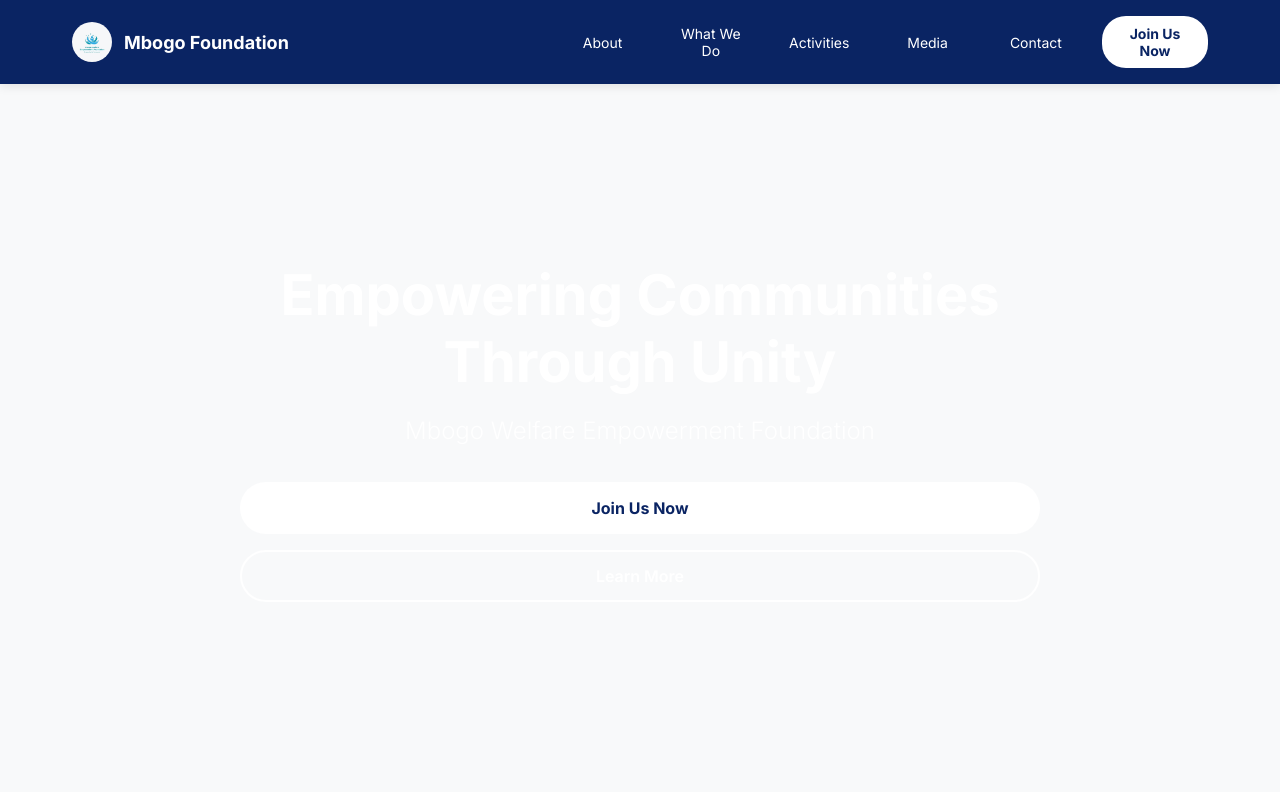
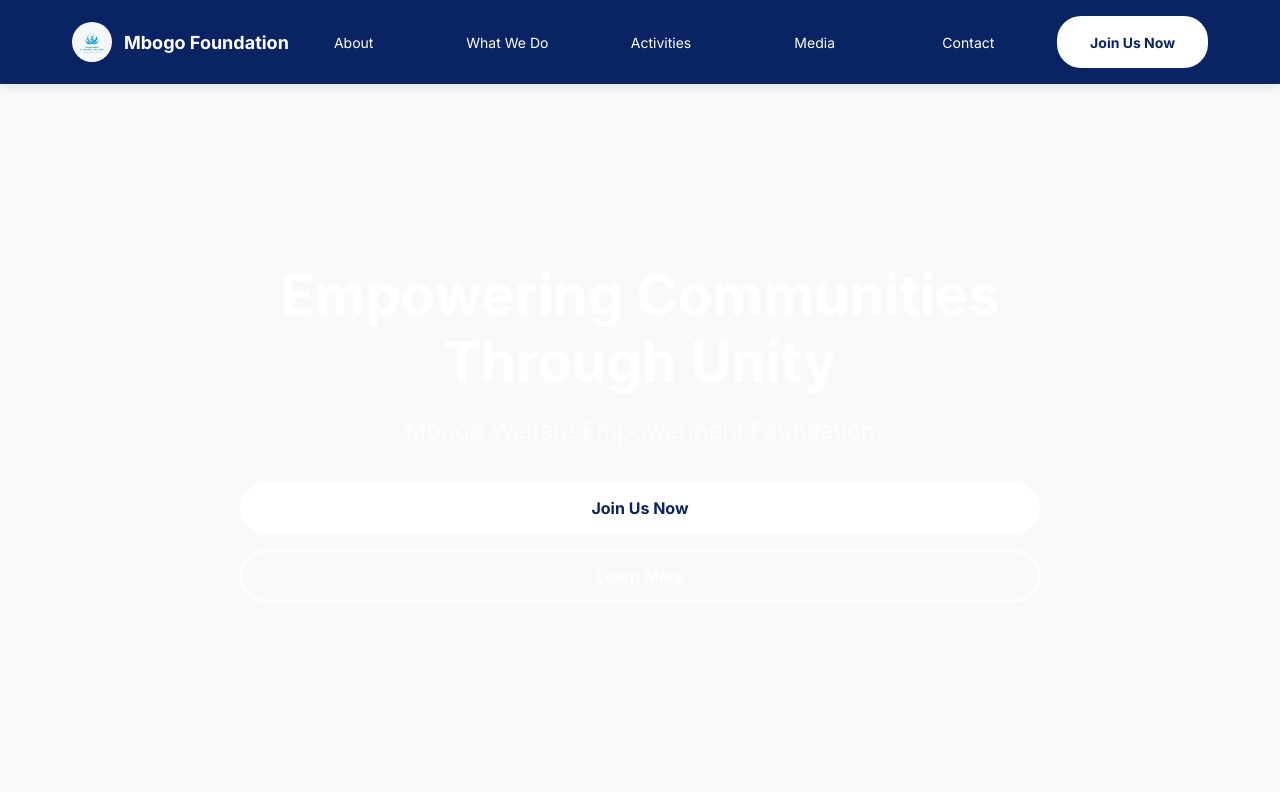
Before and after one commit to Claire123-creator-bit/Foundation, a React (Create React App) app in the folder frontend/: page / in a window 1280 px wide. Shown: the top 800 px of the page. Built offline with nearby package versions, Linux system fonts and the light colour scheme; no server answers; the HTML template or start-up script is replaced by a standard one.

Commit message:
initial commit

```diff
--- a/frontend/src/components/LandingPage.css
+++ b/frontend/src/components/LandingPage.css
@@ -41,6 +41,8 @@
   display: flex;
   align-items: center;
   gap: 24px;
+  flex: 1;
+  justify-content: center;
 }
 
 .landing-nav-link {
@@ -126,7 +128,7 @@
 .landing-hero {
   margin-top: 72px;
   min-height: 90vh;
-  background: linear-gradient(rgba(10,36,99,0.85), rgba(10,36,99,0.85)), url(/mbogo\ foundation.jpeg);
+  background: linear-gradient(rgba(10,36,99,0.85), rgba(10,36,99,0.85)), url("/mbogo%20foundation.jpeg");
   background-size: cover;
   background-position: center;
   display: flex;
```
